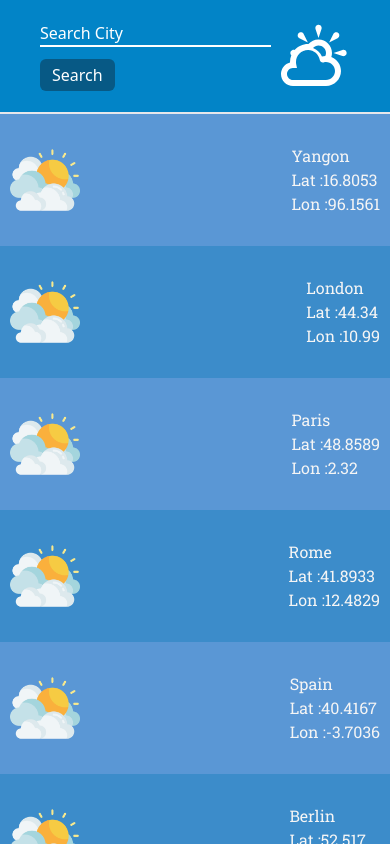
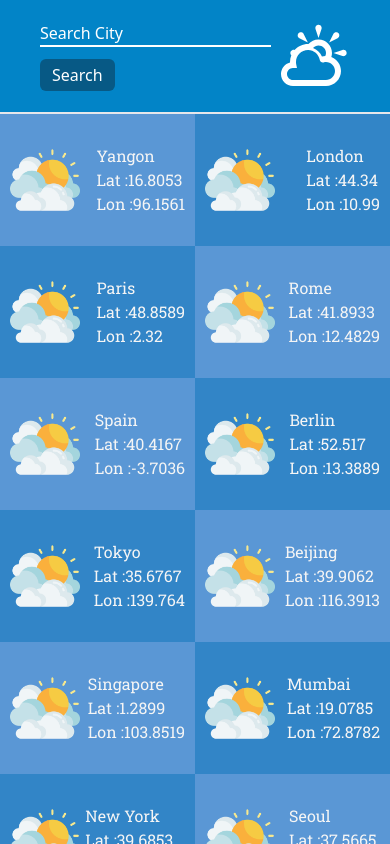
Before and after one commit to HtetWaiYan7191/weather-app, a React (Create React App) app: page / in a window 390 px wide. Shown: the top 844 px of the page. Built offline with nearby package versions, Linux system fonts and the light colour scheme; a web font is replaced by a local one.

Commit message:
Update main page styling for home page

```diff
--- a/src/components/Home.js
+++ b/src/components/Home.js
@@ -5,7 +5,7 @@ import '../styles/Home.css';
 
 function Home() {
   return (
-    <div className="city-container grid grid-cols-1 md:grid-cols-5">
+    <div className="city-container grid grid-cols-2 md:grid-cols-5">
       {citiesData.map((city) => <CityCard key={city.name} city={city} />)}
     </div>
   );
--- a/src/index.css
+++ b/src/index.css
@@ -1,3 +1,7 @@
 @tailwind base;
 @tailwind components;
 @tailwind utilities;
+
+body {
+    background-color:#468bd0e3;
+}
--- a/src/styles/Home.css
+++ b/src/styles/Home.css
@@ -1,30 +1,14 @@
-/* .city-container .link-wrapper .city-card {
-    padding: 25px 15px;
-}
-.city-container .link-wrapper:nth-child(odd) {
-    background-color:#468bd0e3;
-}
-
-.city-container .link-wrapper:nth-child(even) {
-    background-color:#2f85c7ef;
-}
-
-.weather-info li {
-    font-family: 'Roboto Slab', serif;
-    color: whitesmoke;
-} */
-
 @media screen and (min-width: 378px){
     .city-container .link-wrapper .city-card {
         padding: 30px 10px;
     }
-    .city-container .link-wrapper:nth-child(odd) {
-        background-color:#468bd0e3;
+
+    .city-container .link-wrapper:nth-child(4n+2),
+    .city-container .link-wrapper:nth-child(4n+3)
+     {
+        background-color:#2f85c7ef;
     }
 
-    .city-container .link-wrapper:nth-child(even) {
-        background-color:#2f85c7ef;
-    }
 
     .weather-info li {
         font-family: 'Roboto Slab', serif;
@@ -36,4 +20,12 @@
     .city-container .link-wrapper .city-card {
         padding: 30px 15px;
     }
+
+    .city-container .link-wrapper:nth-child(odd) {
+        background-color:#468bd0e3;
+    }
+
+    .city-container .link-wrapper:nth-child(even) {
+        background-color:#2f85c7ef;
+    }
 }
```
